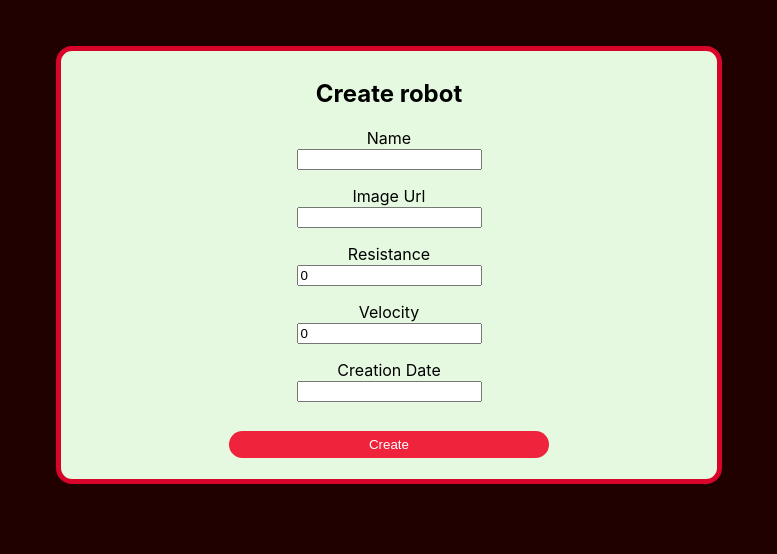
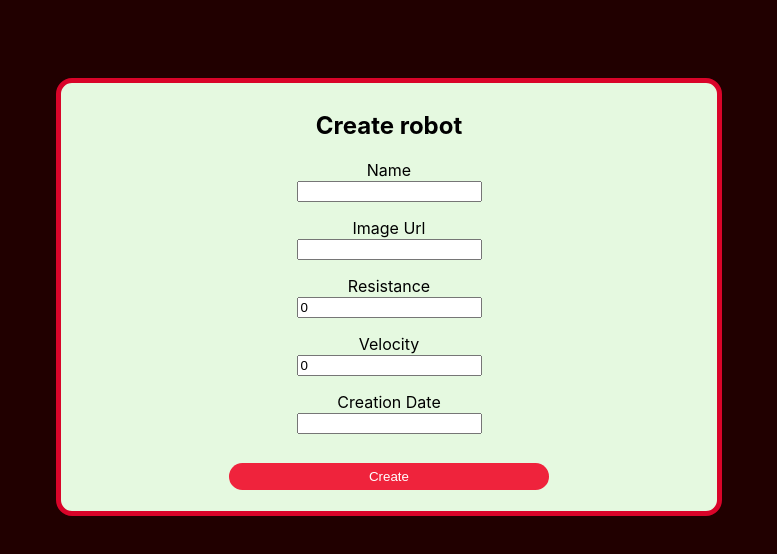
Before and after one commit to aronilie/robots-front, a React (Create React App) app: page / in a window 1280 px wide. Shown: the part 264-818 px from the top of the page, without its empty margins (251-1028 px from the left). Built offline with nearby package versions, Linux system fonts and the light colour scheme; no server answers.

Commit message:
Added margin to form of CreateRobot component

```diff
--- a/src/features/robots/components/CreateRobot/CreateRobotStyled.ts
+++ b/src/features/robots/components/CreateRobot/CreateRobotStyled.ts
@@ -1,7 +1,7 @@
 import styled from "styled-components";
 
 const CreateRobotStyled = styled.div`
-  margin: 0 auto;
+  margin: 5em auto;
   max-width: 50%;
   background-color: #e5f9e0;
   border: 5px solid #d90429;
```
